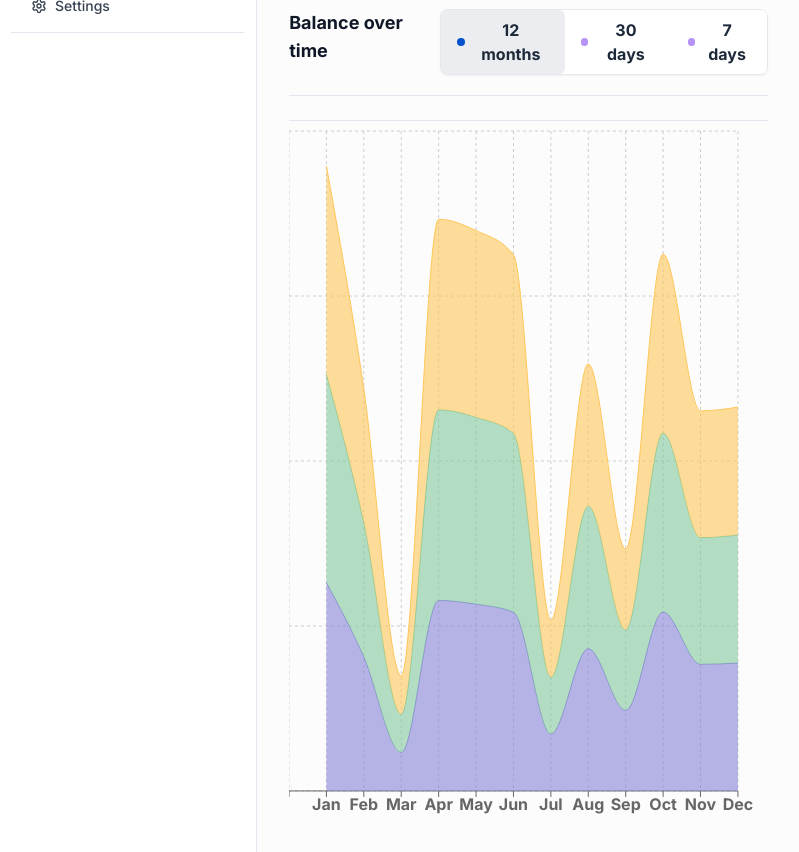
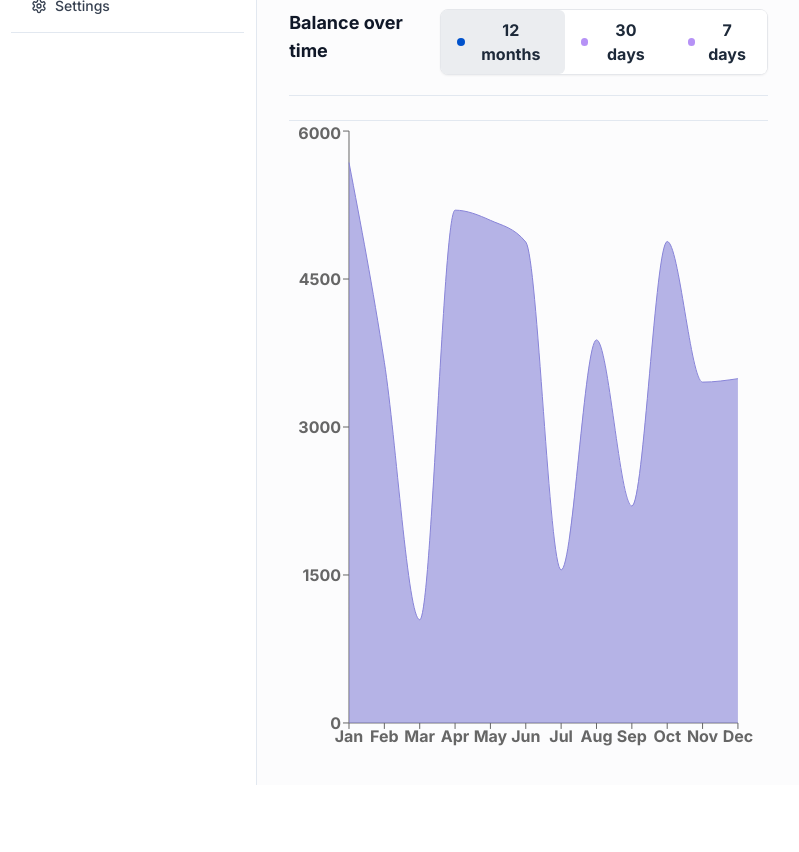
Before and after one commit to Drifty-Cyber/o-dash-next, a Next.js app: page / in a window 1280 px wide. Shown: the part 480-1332 px from the top of the page, without its empty margins (1-800 px from the left). After the commit the page ends 1265 px from the top, so only its background shows below. Built offline with nearby package versions, Linux system fonts and the light colour scheme; what tailwindcss-debug-screens would draw is missing.

Commit message:
chore: add line chart

```diff
--- a/app/page.tsx
+++ b/app/page.tsx
@@ -2,7 +2,7 @@
 
 import Card, { CardProps } from "@/components/Card";
 import ChartTabButtons from "@/components/ChartTabButtons";
-import BarChart from "@/components/BarChart";
+import AreaChart from "@/components/AreaChart";
 import { DatePicker } from "@/components/DatePicker";
 import { Filter } from "@/components/Filter";
 import { FilterDropdown } from "@/components/FilterDropDown";
@@ -143,8 +143,8 @@ export default function Home() {
             </section>
           </section>
 
-          <section className="border-t mt-6">
-            <BarChart />
+          <section className="border-t mt-6 w-auto">
+            <AreaChart />
           </section>
         </section>
 
--- a/components/BarChart.tsx
+++ b/components/AreaChart.tsx
@@ -1,6 +1,8 @@
+"use client";
+
 import {
   ResponsiveContainer,
-  AreaChart,
+  AreaChart as AreaChartRechart,
   Area,
   XAxis,
   YAxis,
@@ -11,7 +13,6 @@ import {
 type Props = {};
 
 const data = [
-  {},
   { name: "Jan", total: Math.floor(Math.random() * 5000) + 1000 },
   { name: "Feb", total: Math.floor(Math.random() * 5000) + 1000 },
   { name: "Mar", total: Math.floor(Math.random() * 5000) + 1000 },
@@ -26,10 +27,10 @@ const data = [
   { name: "Dec", total: Math.floor(Math.random() * 5000) + 1000 },
 ];
 
-export default function BarChart({}: Props) {
+export default function AreaChart({}: Props) {
   return (
-    <ResponsiveContainer width="100%" height={700}>
-      <AreaChart
+    <ResponsiveContainer width="100%" height={632}>
+      <AreaChartRechart
         width={500}
         height={400}
         data={data}
@@ -40,9 +41,9 @@ export default function BarChart({}: Props) {
           bottom: 0,
         }}
       >
-        <CartesianGrid strokeDasharray="3 3" />
+        {/* <CartesianGrid strokeDasharray="3 3" /> */}
         <XAxis dataKey="name" />
-        {/* <YAxis /> */}
+        <YAxis />
         <Tooltip />
         <Area
           type="monotone"
@@ -51,7 +52,7 @@ export default function BarChart({}: Props) {
           stroke="#8884d8"
           fill="#8884d8"
         />
-        <Area
+        {/* <Area
           type="monotone"
           dataKey="total"
           stackId="1"
@@ -64,8 +65,8 @@ export default function BarChart({}: Props) {
           stackId="1"
           stroke="#ffc658"
           fill="#ffc658"
-        />
-      </AreaChart>
+        /> */}
+      </AreaChartRechart>
     </ResponsiveContainer>
   );
 }
```
